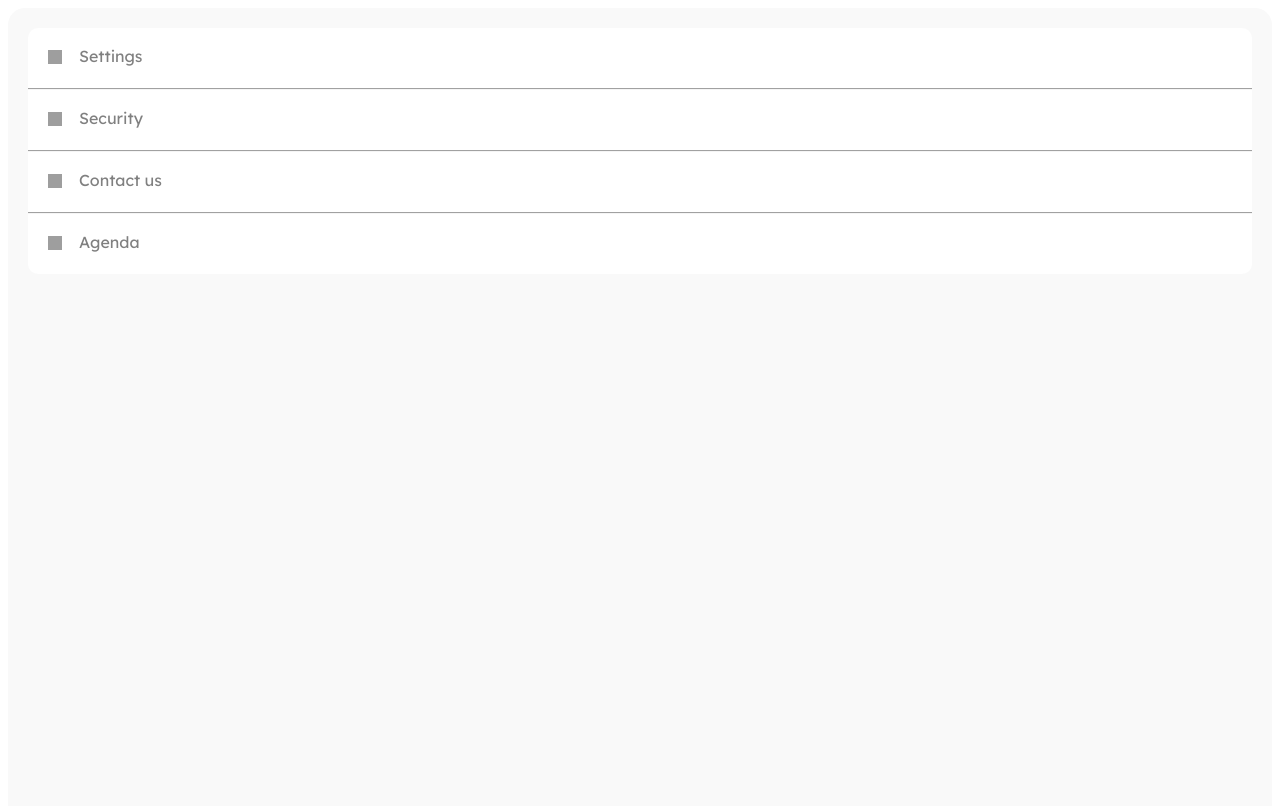
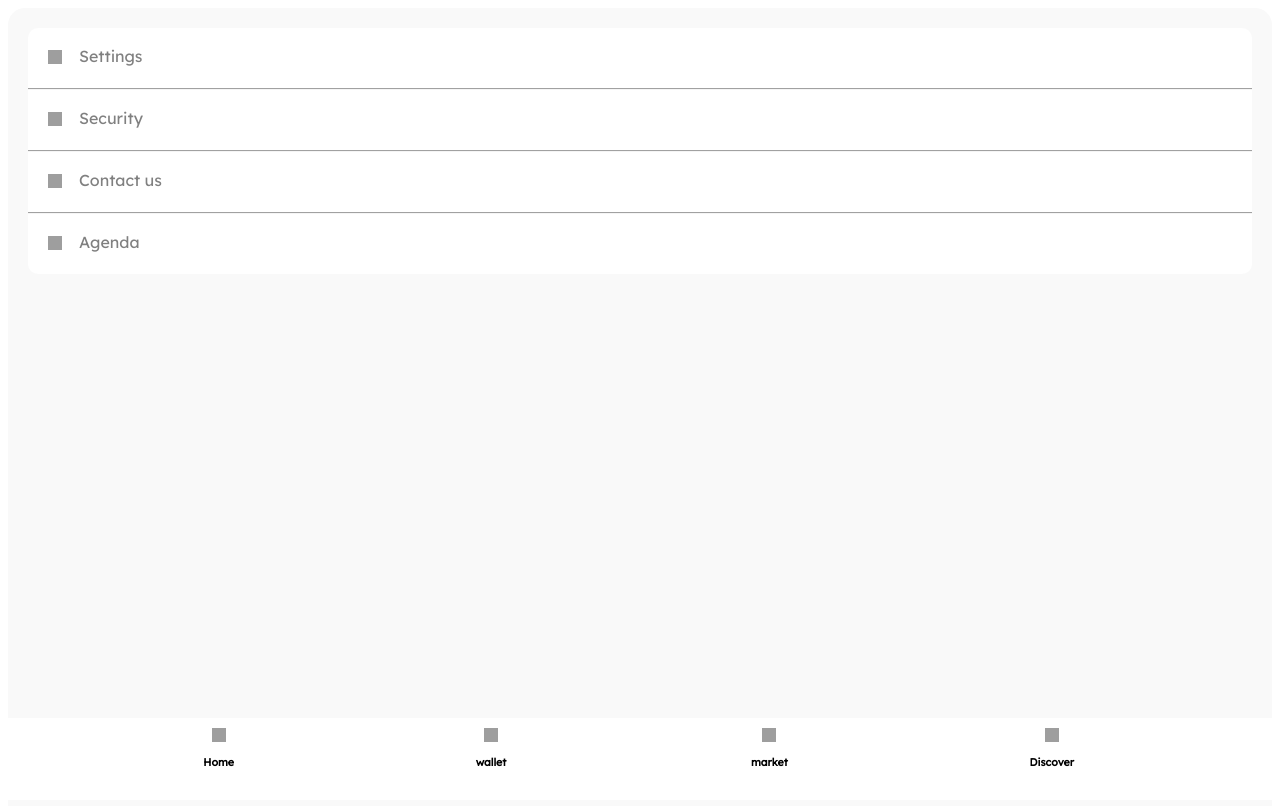
Before and after one commit to Philip-webdev/Ton.defi, a React (Vite) app: page /#/tools in a window 1280 px wide. Shown: the top 806 px of the page. Built offline with nearby package versions, Linux system fonts and the light colour scheme; grey boxes are pictures that could not be loaded; what @tonconnect/ui-react would draw is missing.

Commit message:
defi wallet

```diff
--- a/src/components/AccountRegistration.tsx
+++ b/src/components/AccountRegistration.tsx
@@ -112,13 +112,14 @@ return(
     </div>
 
     <div style={{right:'0.1%', bottom:'0%', display:'flex',justifyContent:'space-evenly' ,height:'fit-content',background:'white', width:'100%', paddingBottom:'10px', paddingRight:'10px',position:'fixed', borderRadius:'7px'}}>
-            <a href='#/fav' style={{color:'black', textDecoration:'none'}}>
+            <a href='#/' style={{color:'black', textDecoration:'none'}}>
             <Button  style={{  fontFamily: 'Lexend' ,  marginLeft:'20px',bottom:'0%', marginRight:'27px', background:'none', color:"black"}}><img src='https://i.imgur.com/uxozY7V.png' height='14px' width='14px' />
             <p style={{zoom:'80%'}}>Home</p> </Button></a>
-            <a href='#/Checkout' style={{color:'black', textDecoration:'none'}}> <Button  style={{  fontFamily: 'Lexend' ,bottom:'0%', marginRight:'30px', background:'none', color:"black"}}><img src="https://i.imgur.com/hCrmXO1.png" height='14px' width='14px'/>
+            <a href='#/send' style={{color:'black', textDecoration:'none'}}> <Button  style={{  fontFamily: 'Lexend' ,bottom:'0%', marginRight:'30px', background:'none', color:"black"}}><img src="https://i.imgur.com/hCrmXO1.png" height='14px' width='14px'/>
             <p style={{zoom:'80%'}}>wallet</p></Button></a>
-            <a href='#/orders' style={{color:'black', textDecoration:'none'}}>  <Button style={{  fontFamily: 'Lexend' ,bottom:'0%', marginRight:'27px', background:'none', color:"black"}}> <img src="https://i.imgur.com/loOhRv0.png" height='14px' width='14px' />
-              <p style={{zoom:'80%'}}>market</p></Button></a> <a href='#/task' style={{color:'black', textDecoration:'none'}}><Button  style={{ fontFamily: 'Lexend' ,bottom:'0%', background:'none', color:"black"}}><img src='https://i.imgur.com/S444rBc.png'height='14px' width='14px'/>
+            <a href='#/market' style={{color:'black', textDecoration:'none'}}>  <Button style={{  fontFamily: 'Lexend' ,bottom:'0%', marginRight:'27px', background:'none', color:"black"}}> <img src="https://i.imgur.com/loOhRv0.png" height='14px' width='14px' />
+              <p style={{zoom:'80%'}}>market</p></Button></a>
+               <a href='#/discover' style={{color:'black', textDecoration:'none'}}><Button  style={{ fontFamily: 'Lexend' ,bottom:'0%', background:'none', color:"black"}}><img src='https://i.imgur.com/S444rBc.png'height='14px' width='14px'/>
               <p style={{zoom:'80%'}}>Discover</p> </Button></a>
             </div>
     </AppContainer></StyledApp>
--- a/src/components/Counter.tsx
+++ b/src/components/Counter.tsx
@@ -18,12 +18,12 @@ export function Counter() {
     <div className="Container">
       <TonConnectButton />
 
-      <Card>
+      <Card style={{width:'90%'}}>
         <FlexBoxCol>
           <h3>Counter</h3>
           <FlexBoxRow>
             <b>Address</b>
-            <Ellipsis>{address}</Ellipsis>
+            <Ellipsis style={{width:'40%'}}>{address}</Ellipsis>
           </FlexBoxRow>
           <FlexBoxRow>
             <b>Value</b>
--- /dev/null
+++ b/src/components/Frontier.tsx
@@ -0,0 +1,44 @@
+
+import 'react-icons/bs';
+import styled from "styled-components";
+
+
+
+
+const StyledApp = styled.div`
+  background-color: #4B96FF;
+  color: white;
+font-family: Lexend ;
+  border-radius:7px;
+  @media (prefers-color-scheme: dark) {
+    background-color: #222;
+    color: white;
+  }
+  min-height: 90vh;
+  padding: 20px 20px;
+`;
+
+const AppContainer = styled.div`
+  width: 100%;
+   background-color: #4B96FF;
+  color: white;
+font-family: Lexend ;
+  border-radius:7px;
+  margin: 0;
+`;
+
+function Welcome(){
+
+    return(
+      <div>
+        <AppContainer>
+        <div>
+            <div  style={{textAlign: 'center'}}>TON.DEFI</div>
+            <p style={{textAlign: 'center'}}><a href='#/home' style={{textDecoration:'none', color:'white'}}>Start</a></p>
+            </div>
+        </AppContainer>
+        </div>
+    )
+}
+
+export default Welcome;
--- a/src/components/Send.tsx
+++ b/src/components/Send.tsx
@@ -18,7 +18,7 @@ const StyledApp = styled.div`
     background-color: #222;
     color: white;
   }
-  min-height: 150vh;
+  min-height: 110vh;
   padding: 20px 20px;
 `;
 
@@ -48,6 +48,20 @@ function sendCoin() {
           <TransferTon />
           <Jetton />
         </FlexBoxCol>
+
+
+        <div style={{right:'0.1%', bottom:'0%', display:'flex',justifyContent:'space-evenly' ,height:'fit-content',background:'white', width:'100%', paddingBottom:'10px', paddingRight:'10px',position:'fixed', borderRadius:'7px'}}>
+            <a href='#/home' style={{color:'black', textDecoration:'none'}}>
+            <Button  style={{  fontFamily: 'Lexend' ,  marginLeft:'20px',bottom:'0%', marginRight:'27px', background:'none', color:"black"}}><img src='https://i.imgur.com/uxozY7V.png' height='14px' width='14px' />
+            <p style={{zoom:'80%'}}>Home</p> </Button></a>
+            <a href='#/send' style={{color:'black', textDecoration:'none'}}> <Button  style={{  fontFamily: 'Lexend' ,bottom:'0%', marginRight:'30px', background:'none', color:"black"}}><img src="https://i.imgur.com/hCrmXO1.png" height='14px' width='14px'/>
+            <p style={{zoom:'80%'}}>wallet</p></Button></a>
+            <a href='#/market' style={{color:'black', textDecoration:'none'}}>  <Button style={{  fontFamily: 'Lexend' ,bottom:'0%', marginRight:'27px', background:'none', color:"black"}}> <img src="https://i.imgur.com/loOhRv0.png" height='14px' width='14px' />
+              <p style={{zoom:'80%'}}>market</p></Button></a>
+              <a href='#/discover' style={{color:'black', textDecoration:'none'}}>
+              <Button  style={{ fontFamily: 'Lexend' ,bottom:'0%', background:'none', color:"black"}}><img src='https://i.imgur.com/S444rBc.png'height='14px' width='14px'/>
+              <p style={{zoom:'80%'}}>Discover</p> </Button></a>
+            </div>
       </AppContainer>
     </StyledApp>
   );
--- a/src/components/home.tsx
+++ b/src/components/home.tsx
@@ -104,8 +104,8 @@ function home(){
     <div  id='slideContainer' style={{zIndex:'0',marginLeft:'10px' , width:'100%', height:'fit-content', overflow:'hidden',  border:'none', borderRadius:'7px', justifySelf:'center'}}>
         <div id='slideContents' style={{height:'fit-content', width:'auto', display:'flex',  transition:'1s ease'}}>
 {/* <img src='src/components/WhatsApp_Image_2024-11-29_at_07.00.35_1f4f8a03-removebg-preview.png' height='500px' width='auto'/> */}
- <img src='https://i.imgur.com/hCdTa9M.png' height='170px' width='350px' style={{borderRadius:'7px'}}/>
-<img src='https://i.imgur.com/Qh2tttR.png' height='170px' width='350px' style={{marginLeft:'7px',borderRadius:'7px'}}/>
+ <a href ='#/tokenomics' ><img src='https://i.imgur.com/hCdTa9M.png' height='170px' width='350px' style={{borderRadius:'7px'}}/> </a>
+ <a href ='#/tontools' ><img src='https://i.imgur.com/Qh2tttR.png' height='170px' width='350px' style={{marginLeft:'7px',borderRadius:'7px'}}/> </a>
         </div></div>
 
 </div>
@@ -132,13 +132,15 @@ function home(){
                 </div>
 
                 <div style={{right:'0.1%', bottom:'0%', display:'flex',justifyContent:'space-evenly' ,height:'fit-content',background:'white', width:'100%', paddingBottom:'10px', paddingRight:'10px',position:'fixed', borderRadius:'7px'}}>
-            <a href='#/fav' style={{color:'black', textDecoration:'none'}}>
+            <a href='#/home' style={{color:'black', textDecoration:'none'}}>
             <Button  style={{  fontFamily: 'Lexend' ,  marginLeft:'20px',bottom:'0%', marginRight:'27px', background:'none', color:"black"}}><img src='https://i.imgur.com/uxozY7V.png' height='14px' width='14px' />
             <p style={{zoom:'80%'}}>Home</p> </Button></a>
-            <a href='#/Checkout' style={{color:'black', textDecoration:'none'}}> <Button  style={{  fontFamily: 'Lexend' ,bottom:'0%', marginRight:'30px', background:'none', color:"black"}}><img src="https://i.imgur.com/hCrmXO1.png" height='14px' width='14px'/>
+            <a href='#/send' style={{color:'black', textDecoration:'none'}}> <Button  style={{  fontFamily: 'Lexend' ,bottom:'0%', marginRight:'30px', background:'none', color:"black"}}><img src="https://i.imgur.com/hCrmXO1.png" height='14px' width='14px'/>
             <p style={{zoom:'80%'}}>wallet</p></Button></a>
-            <a href='#/orders' style={{color:'black', textDecoration:'none'}}>  <Button style={{  fontFamily: 'Lexend' ,bottom:'0%', marginRight:'27px', background:'none', color:"black"}}> <img src="https://i.imgur.com/loOhRv0.png" height='14px' width='14px' />
-              <p style={{zoom:'80%'}}>market</p></Button></a> <a href='#/task' style={{color:'black', textDecoration:'none'}}><Button  style={{ fontFamily: 'Lexend' ,bottom:'0%', background:'none', color:"black"}}><img src='https://i.imgur.com/S444rBc.png'height='14px' width='14px'/>
+            <a href='#/market' style={{color:'black', textDecoration:'none'}}>  <Button style={{  fontFamily: 'Lexend' ,bottom:'0%', marginRight:'27px', background:'none', color:"black"}}> <img src="https://i.imgur.com/loOhRv0.png" height='14px' width='14px' />
+              <p style={{zoom:'80%'}}>market</p></Button></a>
+              <a href='#/discover' style={{color:'black', textDecoration:'none'}}>
+              <Button  style={{ fontFamily: 'Lexend' ,bottom:'0%', background:'none', color:"black"}}><img src='https://i.imgur.com/S444rBc.png'height='14px' width='14px'/>
               <p style={{zoom:'80%'}}>Discover</p> </Button></a>
             </div>
             </AppContainer>
--- a/src/components/swap.tsx
+++ b/src/components/swap.tsx
@@ -147,15 +147,17 @@ const ABI = [
     </div>
 
 
-                <div style={{right:'0.1%', bottom:'0%', display:'flex',justifyContent:'space-evenly' ,height:'fit-content',background:'white ', width:'100%', paddingBottom:'10px', paddingRight:'10px',position:'fixed', borderRadius:'7px'}}>
-            <a href='#/fav' style={{color:'black', textDecoration:'none'}}>
+    <div style={{right:'0.1%', bottom:'0%', display:'flex',justifyContent:'space-evenly' ,height:'fit-content',background:'white', width:'100%', paddingBottom:'10px', paddingRight:'10px',position:'fixed', borderRadius:'7px'}}>
+            <a href='#/home' style={{color:'black', textDecoration:'none'}}>
             <Button  style={{  fontFamily: 'Lexend' ,  marginLeft:'20px',bottom:'0%', marginRight:'27px', background:'none', color:"black"}}><img src='https://i.imgur.com/uxozY7V.png' height='14px' width='14px' />
             <p style={{zoom:'80%'}}>Home</p> </Button></a>
-            <a href='#/Checkout' style={{color:'black', textDecoration:'none'}}> <Button  style={{  fontFamily: 'Lexend' ,bottom:'0%', marginRight:'30px', background:'none', color:"black"}}><img src="https://i.imgur.com/hCrmXO1.png" height='14px' width='14px'/>
+            <a href='#/send' style={{color:'black', textDecoration:'none'}}> <Button  style={{  fontFamily: 'Lexend' ,bottom:'0%', marginRight:'30px', background:'none', color:"black"}}><img src="https://i.imgur.com/hCrmXO1.png" height='14px' width='14px'/>
             <p style={{zoom:'80%'}}>wallet</p></Button></a>
-            <a href='#/orders' style={{color:'black', textDecoration:'none'}}>  <Button style={{  fontFamily: 'Lexend' ,bottom:'0%', marginRight:'27px', background:'none', color:"black"}}> <img src="https://i.imgur.com/loOhRv0.png" height='14px' width='14px' />
-              <p style={{zoom:'80%'}}>market</p></Button></a> <a href='#/task' style={{color:'black', textDecoration:'none'}}><Button  style={{ fontFamily: 'Lexend' ,bottom:'0%', background:'none', color:"black"}}><img src='https://i.imgur.com/S444rBc.png'height='14px' width='14px'/>
-              <p style={{zoom:'80%'}}>discover</p> </Button></a>
+            <a href='#/market' style={{color:'black', textDecoration:'none'}}>  <Button style={{  fontFamily: 'Lexend' ,bottom:'0%', marginRight:'27px', background:'none', color:"black"}}> <img src="https://i.imgur.com/loOhRv0.png" height='14px' width='14px' />
+              <p style={{zoom:'80%'}}>market</p></Button></a>
+              <a href='#/discover' style={{color:'black', textDecoration:'none'}}>
+              <Button  style={{ fontFamily: 'Lexend' ,bottom:'0%', background:'none', color:"black"}}><img src='https://i.imgur.com/S444rBc.png'height='14px' width='14px'/>
+              <p style={{zoom:'80%'}}>Discover</p> </Button></a>
             </div>
             </AppContainer>
         </StyledApp>
--- a/src/components/tools.tsx
+++ b/src/components/tools.tsx
@@ -46,6 +46,19 @@ return(
                 <div style={{lineHeight:'16px', color:'grey'}}>Agenda</div>
                 </div>
             </div>
+
+            <div style={{right:'0.1%', bottom:'0%', display:'flex',justifyContent:'space-evenly' ,height:'fit-content',background:'white', width:'100%', paddingBottom:'10px', paddingRight:'10px',position:'fixed', borderRadius:'7px'}}>
+            <a href='#/home' style={{color:'black', textDecoration:'none'}}>
+            <Button  style={{  fontFamily: 'Lexend' ,  marginLeft:'20px',bottom:'0%', marginRight:'27px', background:'none', color:"black"}}><img src='https://i.imgur.com/uxozY7V.png' height='14px' width='14px' />
+            <p style={{zoom:'80%'}}>Home</p> </Button></a>
+            <a href='#/send' style={{color:'black', textDecoration:'none'}}> <Button  style={{  fontFamily: 'Lexend' ,bottom:'0%', marginRight:'30px', background:'none', color:"black"}}><img src="https://i.imgur.com/hCrmXO1.png" height='14px' width='14px'/>
+            <p style={{zoom:'80%'}}>wallet</p></Button></a>
+            <a href='#/market' style={{color:'black', textDecoration:'none'}}>  <Button style={{  fontFamily: 'Lexend' ,bottom:'0%', marginRight:'27px', background:'none', color:"black"}}> <img src="https://i.imgur.com/loOhRv0.png" height='14px' width='14px' />
+              <p style={{zoom:'80%'}}>market</p></Button></a>
+              <a href='#/discover' style={{color:'black', textDecoration:'none'}}>
+              <Button  style={{ fontFamily: 'Lexend' ,bottom:'0%', background:'none', color:"black"}}><img src='https://i.imgur.com/S444rBc.png'height='14px' width='14px'/>
+              <p style={{zoom:'80%'}}>Discover</p> </Button></a>
+            </div>
         </AppContainer>
     </StyledApp>
 )
```
Also changed, not shown: src/App.tsx (+6 -5 lines).
